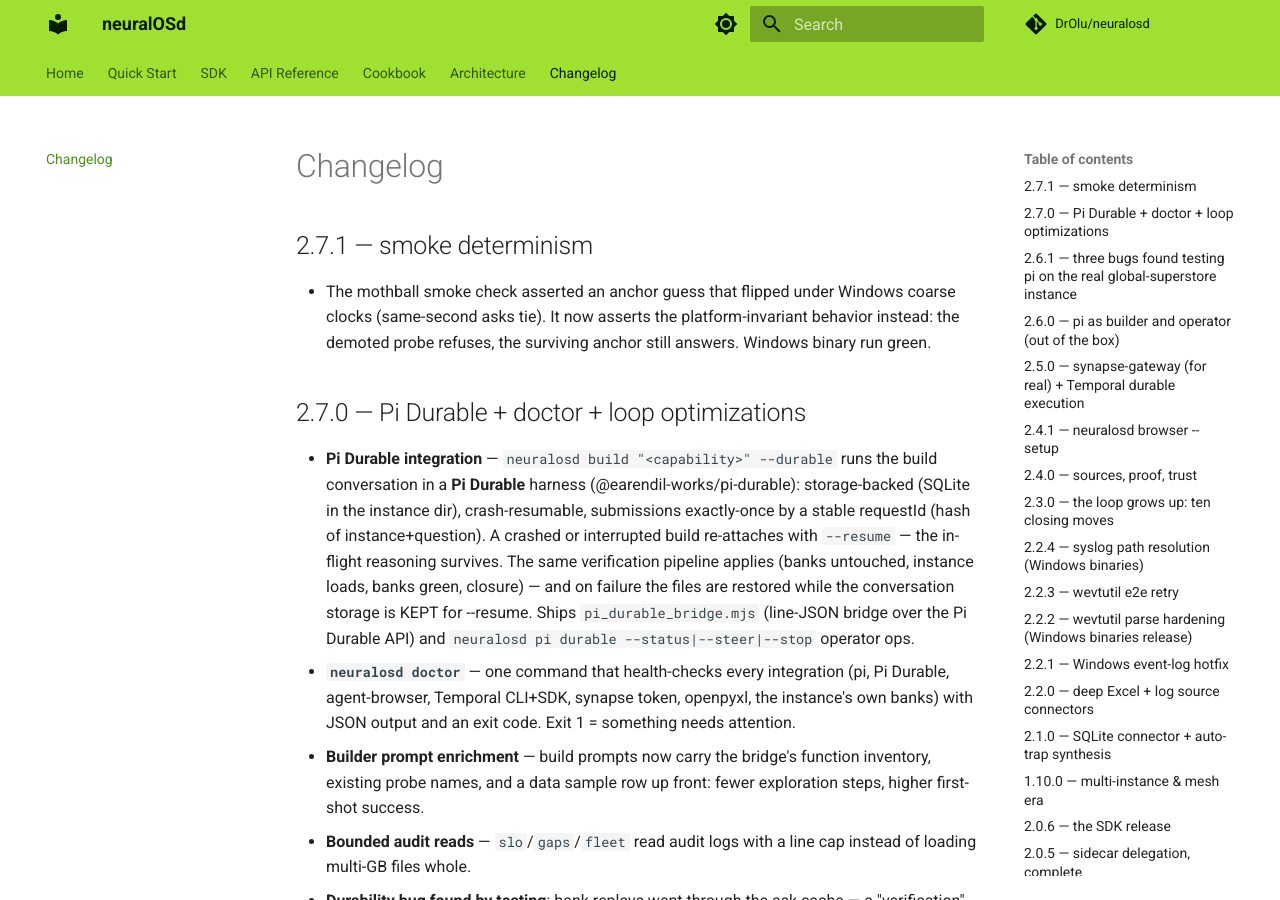
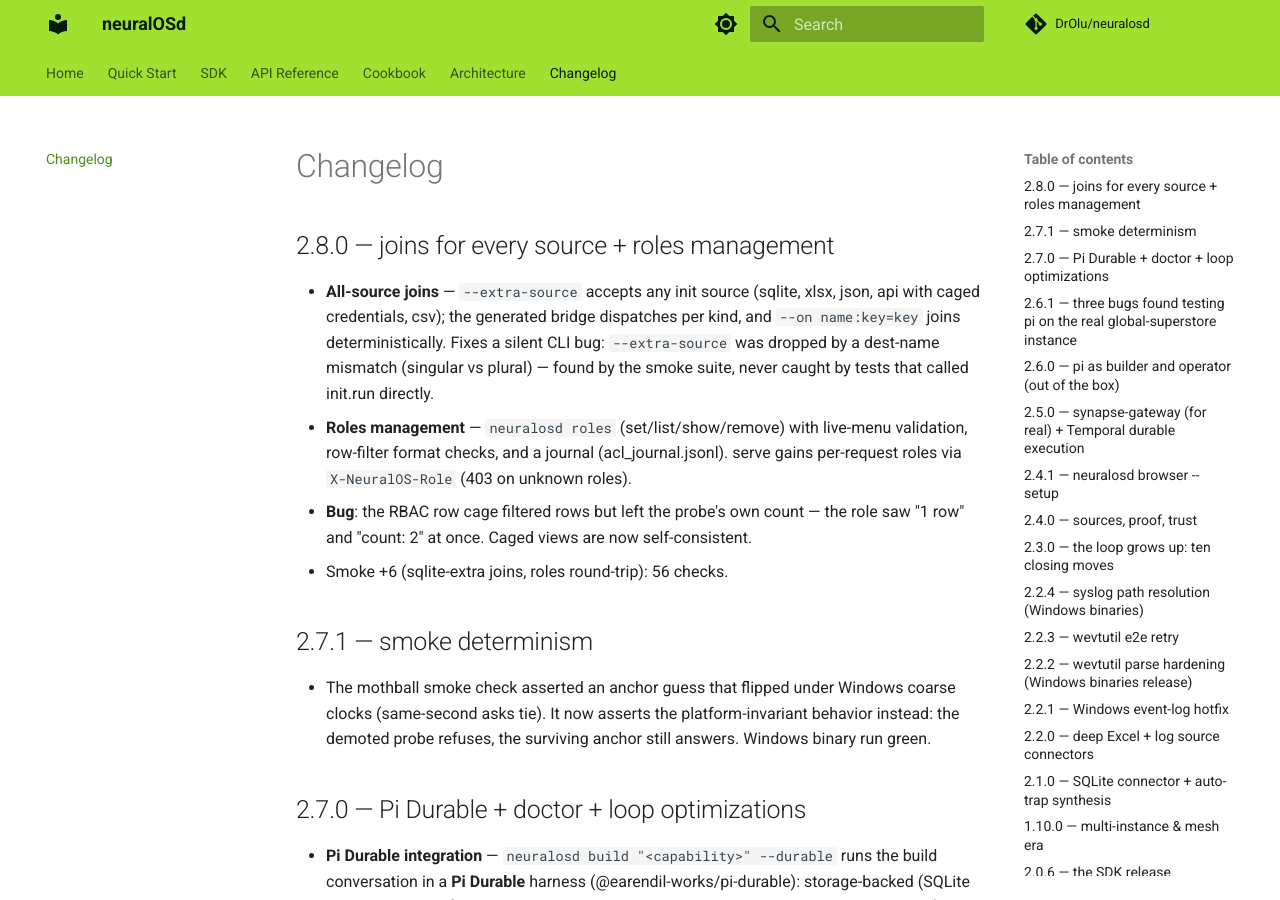
Before and after one commit to DrOlu/neuralosd, an MkDocs documentation site: the page built from docs/changelog.md, in a window 1280 px wide and 900 px high. Built offline with MkDocs 1.6.1 and Material for MkDocs 9.7.7, drawn with Linux system fonts in a browser that asks for light colours; comment, search, counter and statistics services are not loaded.

Commit message:
release 2.8.0

```diff
--- a/docs/changelog.md
+++ b/docs/changelog.md
@@ -1,4 +1,21 @@
 # Changelog
+
+## 2.8.0 — joins for every source + roles management
+
+- **All-source joins** — `--extra-source` accepts any init source (sqlite,
+  xlsx, json, api with caged credentials, csv); the generated bridge
+  dispatches per kind, and `--on name:key=key` joins deterministically.
+  Fixes a silent CLI bug: `--extra-source` was dropped by a
+  dest-name mismatch (singular vs plural) — found by the smoke suite,
+  never caught by tests that called init.run directly.
+- **Roles management** — `neuralosd roles` (set/list/show/remove) with
+  live-menu validation, row-filter format checks, and a journal
+  (acl_journal.jsonl). serve gains per-request roles via
+  `X-NeuralOS-Role` (403 on unknown roles).
+- **Bug**: the RBAC row cage filtered rows but left the probe's own count
+  — the role saw "1 row" and "count: 2" at once. Caged views are now
+  self-consistent.
+- Smoke +6 (sqlite-extra joins, roles round-trip): 56 checks.
 
 ## 2.7.1 — smoke determinism
 
--- a/pyproject.toml
+++ b/pyproject.toml
@@ -4,7 +4,7 @@ build-backend = "setuptools.build_meta"
 
 [project]
 name = "neuralosd"
-version = "2.7.1"
+version = "2.8.0"
 description = "Deterministic-first agentic runtime — @probe framework, chain runner, meta-selector, HITL guardrails, MCP/OpenAPI exposure, and microVM sandbox backends (BoxLite / Microsandbox)"
 readme = "README.md"
 requires-python = ">=3.10"
--- a/src/neuralosd/__init__.py
+++ b/src/neuralosd/__init__.py
@@ -6,7 +6,7 @@ One pip install. Two sandbox backends (BoxLite, Microsandbox). Any data
 source. Offline. On CPU. With verification gates, audit trail, and
 deterministic routing.
 """
-__version__ = "2.7.1"
+__version__ = "2.8.0"
 
 _DOCS = {
     "usage": "neuralOS usage and operations guide",
--- a/src/neuralosd_sdk/__init__.py
+++ b/src/neuralosd_sdk/__init__.py
@@ -6,4 +6,4 @@ from .client import (  # noqa: F401
     RefusalError,
     TransportError,
 )
-__version__ = "2.7.1"
+__version__ = "2.8.0"
```
